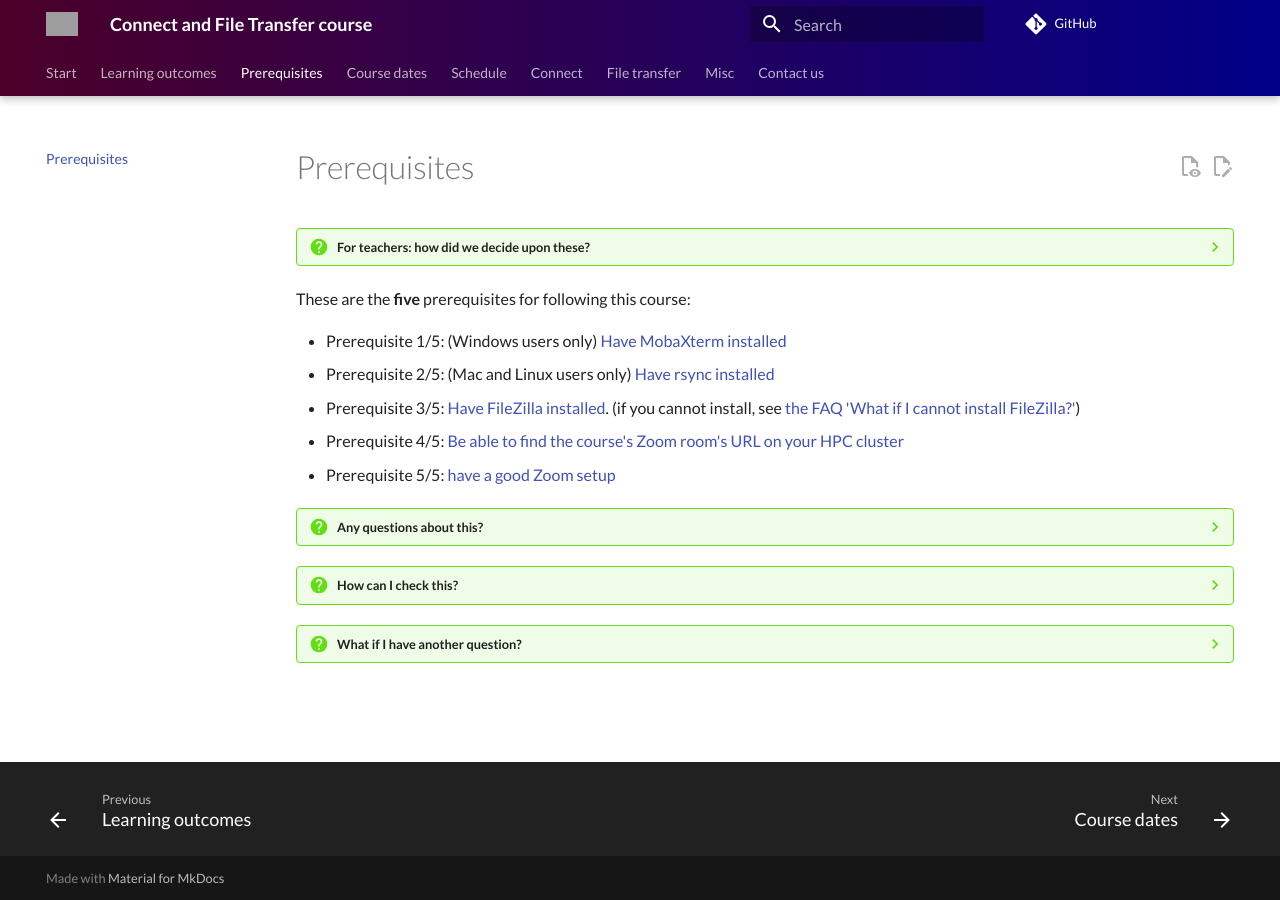
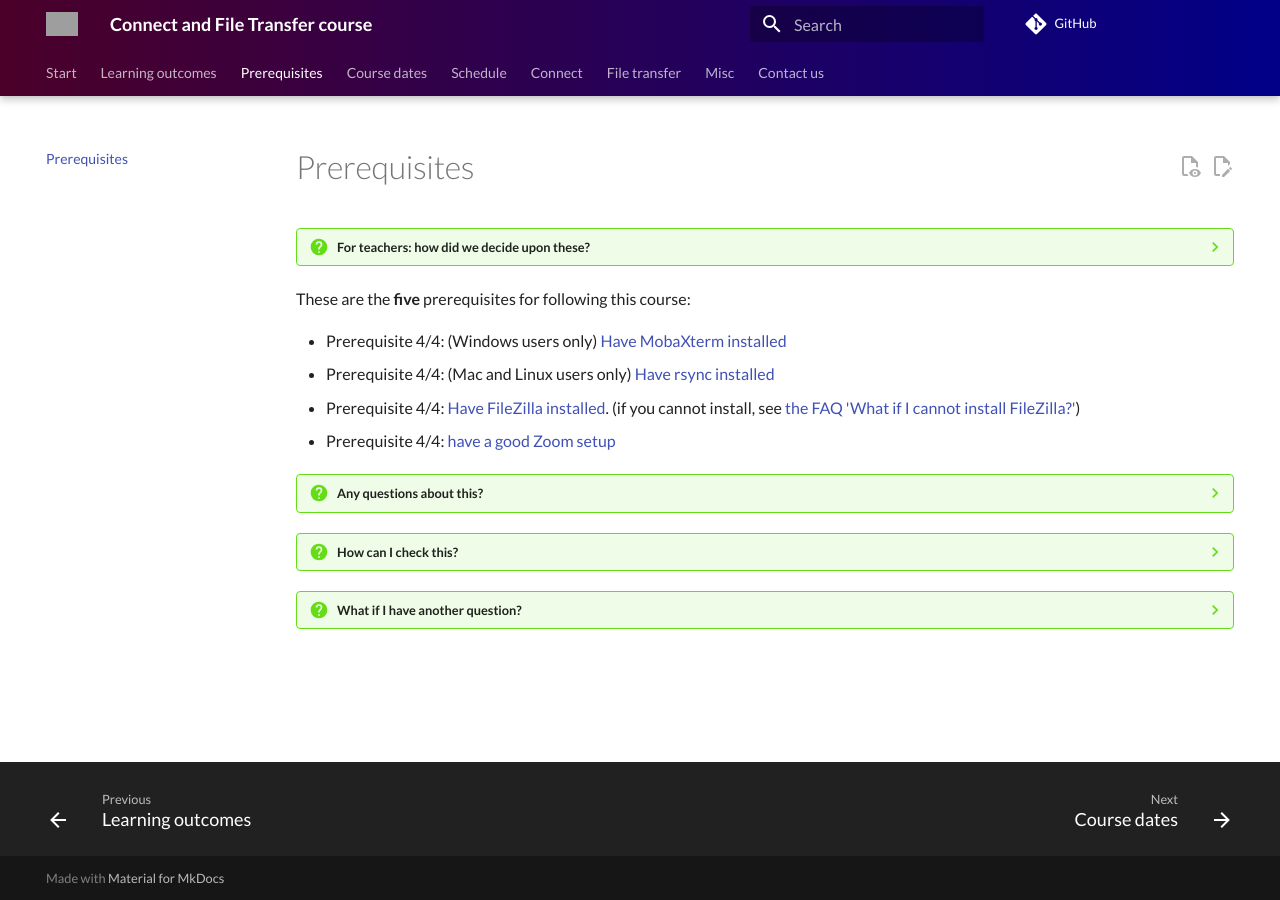
Before and after one commit to UPPMAX/naiss_file_transfer_course, an MkDocs documentation site: the page built from docs/prereqs/README.md, in a window 1280 px wide. Built offline with MkDocs 1.6.1 and Material for MkDocs 9.7.7, drawn with Linux system fonts in a browser that asks for light colours; comment, search, counter and statistics services are not loaded; grey boxes are pictures that could not be loaded.

```diff
--- a/docs/prereqs/README.md
+++ b/docs/prereqs/README.md
@@ -15,17 +15,15 @@
 
 These are the **five** prerequisites for following this course:
 
-- Prerequisite 1/5: (Windows users only)
+- Prerequisite 4/4: (Windows users only)
   [Have MobaXterm installed](../faq/README.md#how-to-install-mobaxterm)
-- Prerequisite 2/5: (Mac and Linux users only)
+- Prerequisite 4/4: (Mac and Linux users only)
   [Have rsync installed](../faq/README.md#how-to-install-rsync)
-- Prerequisite 3/5:
+- Prerequisite 4/4:
   [Have FileZilla installed](../faq/README.md#how-to-install-filezilla).
   (if you cannot install,
   see [the FAQ 'What if I cannot install FileZilla?'](../faq/README.md#what-if-i-cannot-install-filezilla))
-- Prerequisite 4/5: [Be able to find the course's Zoom room's URL
-  on your HPC cluster](../faq/README.md#how-to-find-the-courses-zoom-room)
-- Prerequisite 5/5:
+- Prerequisite 4/4:
   [have a good Zoom setup](../faq/README.md#how-can-i-get-a-good-zoom-setup)
 
 ???- question "Any questions about this?"
```
Also changed, not shown: docs/faq/README.md (+4 -1 lines), docs/sessions/login_terminal/README.md (+1 -9 lines).
